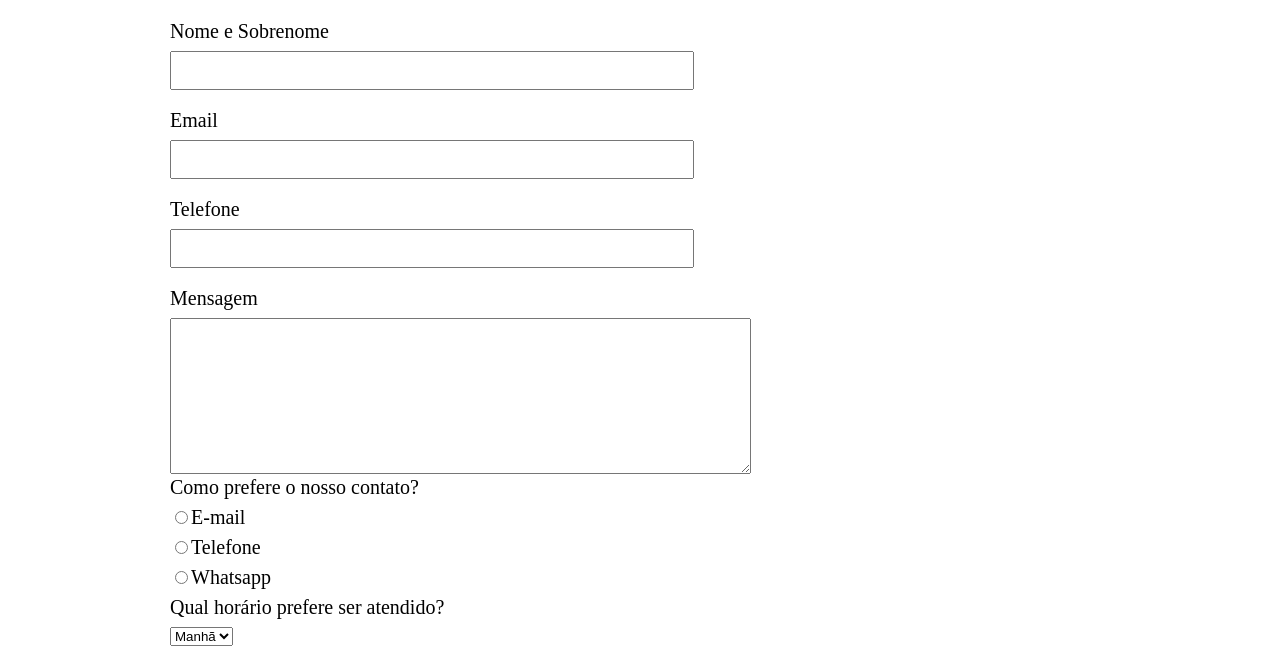
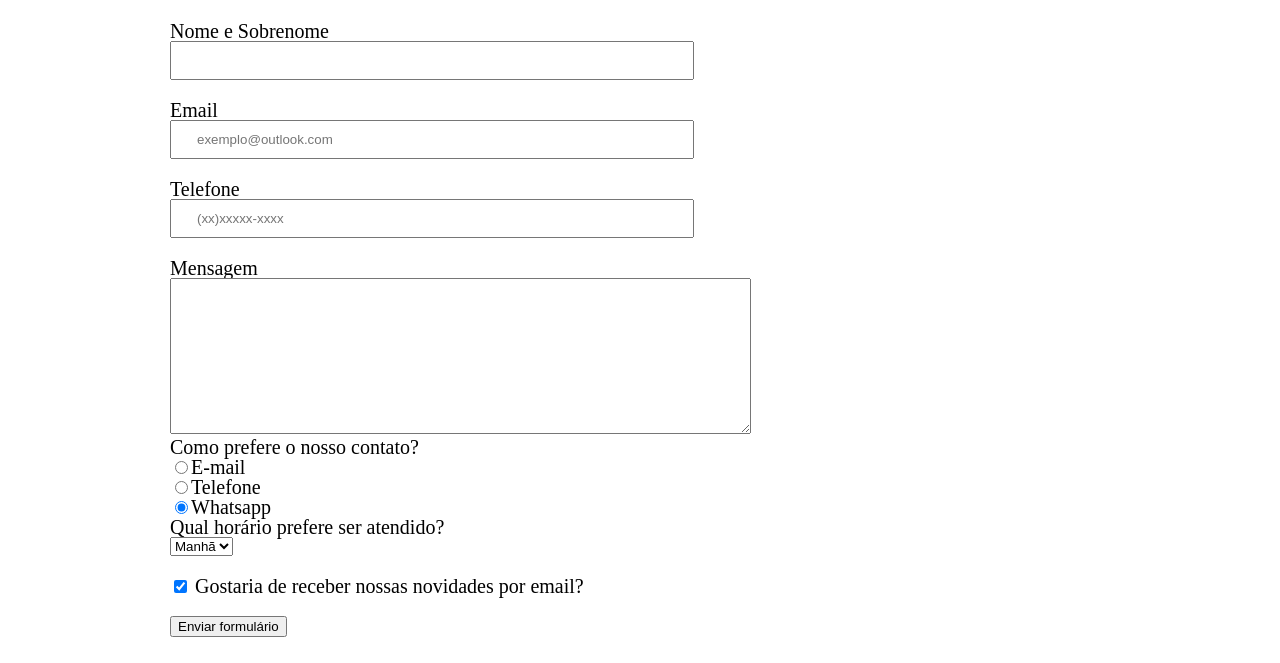
Before and after one commit to Rogefferson/Introdu-o-a-programa-o-HTML-CSS-e-JAVASCRIPT-, a plain HTML site: page PROJETOBARBEARIAALURA/contatos.html in a window 1280 px wide. Shown: the part 272-935 px from the top of the page. Drawn offline with Linux system fonts and the light colour scheme.

Commit message:
Atualização da semântica do código html e também atualização nos inputs

```diff
--- a/PROJETOBARBEARIAALURA/contatos.css
+++ b/PROJETOBARBEARIAALURA/contatos.css
@@ -45,10 +45,10 @@ main form{
 
 }
 
-form label, form p{
+form label, form legend{
     display: block;
     font-size: 20px;
-    margin-bottom: 10px;
+    margin-bottom: 0 0 10px;
 }
 
 .input-padrao{
--- a/PROJETOBARBEARIAALURA/contatos.html
+++ b/PROJETOBARBEARIAALURA/contatos.html
@@ -26,36 +26,36 @@
     <main>
         <form>
             <label for="nomesobrenome">Nome e Sobrenome</label>
-            <input type="text" id="nomesobrenome" class="input-padrao">
+            <input type="text" id="nomesobrenome" class="input-padrao" required>
 
             <label for="email">Email</label>
-            <input type="text" id="email" class="input-padrao">
+            <input type="email" id="email" class="input-padrao" required placeholder="exemplo@outlook.com">
 
             <label for="telefone">Telefone</label>
-            <input type="text" id="telefone" class="input-padrao">
+            <input type="tell" id="telefone" class="input-padrao" required placeholder="(xx)xxxxx-xxxx">
 
             <label for="mensagem">Mensagem</label>
-            <textarea name="" id="mensagem" cols="70" rows="10"></textarea>
+            <textarea name="" id="mensagem" cols="70" rows="10" required></textarea>
 
-            <div>
-                <p>Como prefere o nosso contato?</p>
+            <fieldset>
+                <legend>Como prefere o nosso contato?</legend>
                 <label for="radio-email"><input type="radio" name="contato" value="email" id="radio-email">E-mail</label>
 
                 <label for="radio-telefone"><input type="radio" name="contato" value="telefone" id="radio-telefone">Telefone</label>
 
-                <label for="radio-whatsapp"><input type="radio" name="contato" value="whatsapp" id="radio-whatsapp">Whatsapp</label>
-            </div>
+                <label for="radio-whatsapp"><input type="radio" name="contato" value="whatsapp" id="radio-whatsapp" checked>Whatsapp</label>
+            </fieldset>
 
-            <div>
-                <p>Qual horário prefere ser atendido?</p>
+            <fieldset>
+                <legend>Qual horário prefere ser atendido?</legend>
                 <select name="" id="">
                     <option value="">Manhã</option>
                     <option value="">Tarde</option>
                     <option value="">Noite</option>
                 </select>
-            </div>
+            </fieldset>
 
-            <label class="checkbox"><input type="checkbox"> Gostaria de receber nossas novidades por email?</label>
+            <label class="checkbox"><input type="checkbox" checked> Gostaria de receber nossas novidades por email?</label>
 
             <input type="submit" value="Enviar formulário">
         </form>
```
